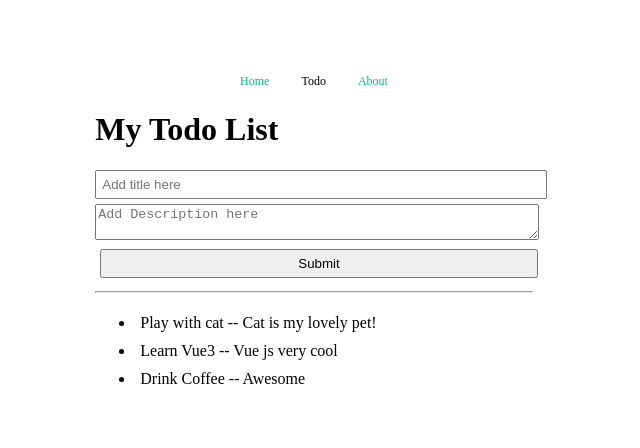
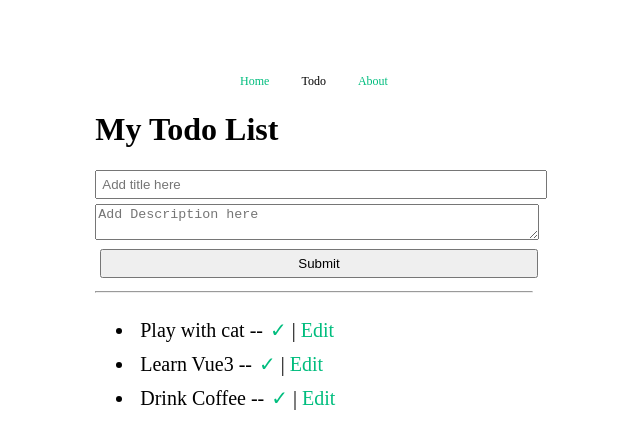
Before and after one commit to cckcoder/vuejs-3-beginner, a Vue app: page /todo in a window 1280 px wide. Shown: the top 448 px of the page, without its empty margins (326-966 px from the left). Built offline with nearby package versions, Linux system fonts and the light colour scheme.

Commit message:
update: basic v-router
Signed-off-by: codewizz_thinkpad <c.chaiwat.ch@gmail.com>

```diff
--- a/src/components/TodoList.vue
+++ b/src/components/TodoList.vue
@@ -3,11 +3,18 @@
       <li
         v-for="todo in sortTodos"
         :key="todo.id"
-        @click="$emit('handleActive', todo.id)"
         :class="{ 'task-done': todo.isComplete }"
       >
         {{ todo.title }} --
-        <span>{{ todo.descript }}</span>
+        <span>
+          <a @click="$emit('handleActive', todo.id)" >
+            &check;
+          </a>
+          &#124;
+          <RouterLink :to="`/todo/${todo.id}`">
+            Edit
+          </RouterLink>
+        </span>
       </li>
     </ul>
 </template>
@@ -26,3 +33,14 @@ defineEmits([
 ])
 
 </script>
+
+<style scoped>
+ul {
+  font-size: 20px;
+}
+
+span {
+  padding: 2px;
+}
+
+</style>
--- a/src/router/index.js
+++ b/src/router/index.js
@@ -17,7 +17,7 @@ const router = createRouter({
       component: TodoView
     },
     {
-      path: '/todo/123',
+      path: '/todo/:id',
       name: 'todo-detail',
       component: TodoDetail
     },
--- a/src/views/TodoDetail.vue
+++ b/src/views/TodoDetail.vue
@@ -1,9 +1,29 @@
 <template>
   <div>
     <h1>Todo--Detail</h1>
+    <hr>
+    <p>Display the content of post with ID {{ $route.params.id }}</p>
+    <div>
+      <button @click="goHome">Go home</button>
+      <button @click="goPrevious">Previous Page</button>
+    </div>
   </div>
 </template>
 
 <script setup>
+import { useRoute, useRouter } from 'vue-router'
+
+const route = useRoute()
+const router = useRouter()
+
+const goHome = () => router.push({ name: 'home' })
+
+const goPrevious = () => router.go(-1)
 
 </script>
+
+<style scoped>
+button {
+  margin-right: 5px;
+}
+</style>
```
